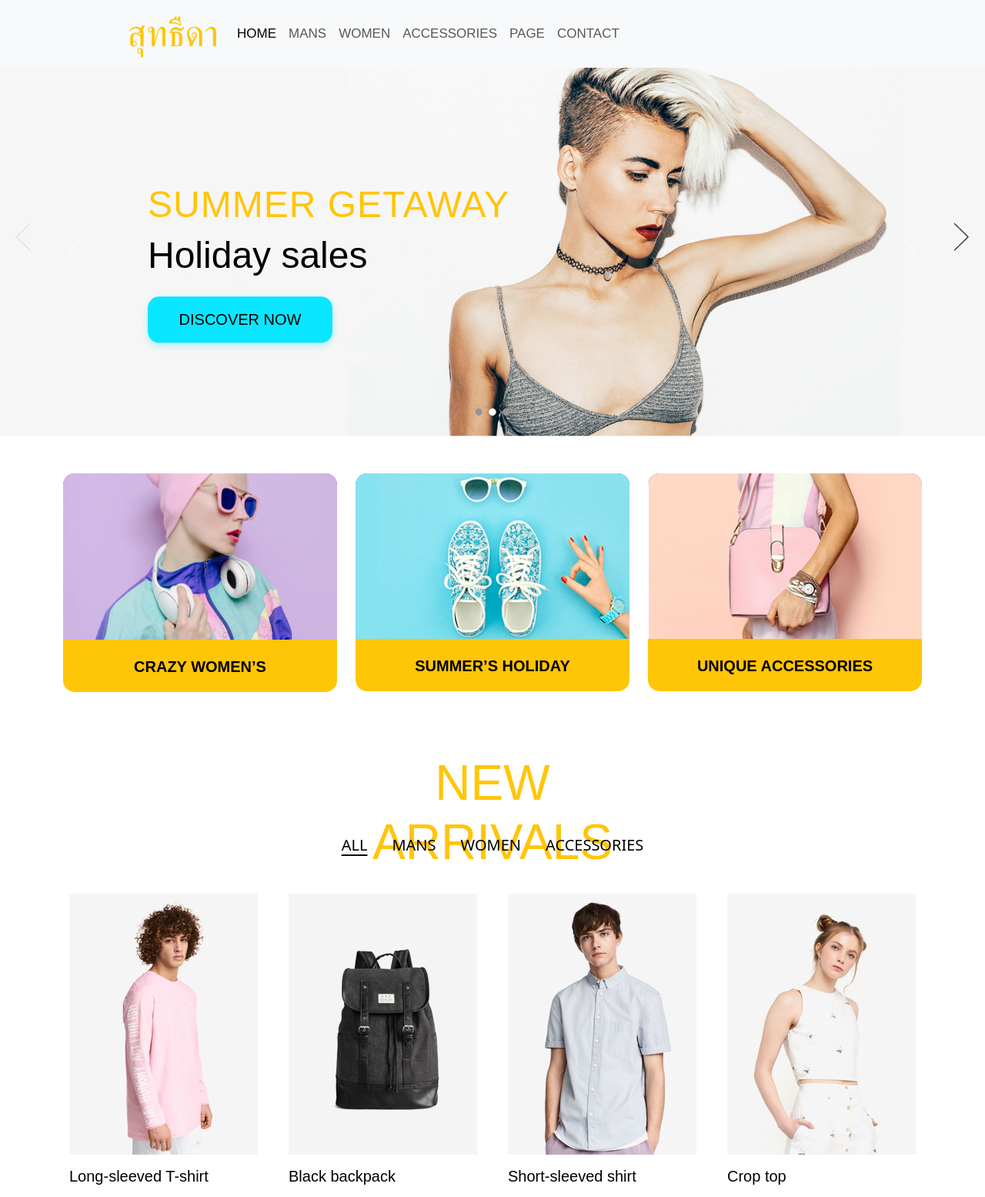
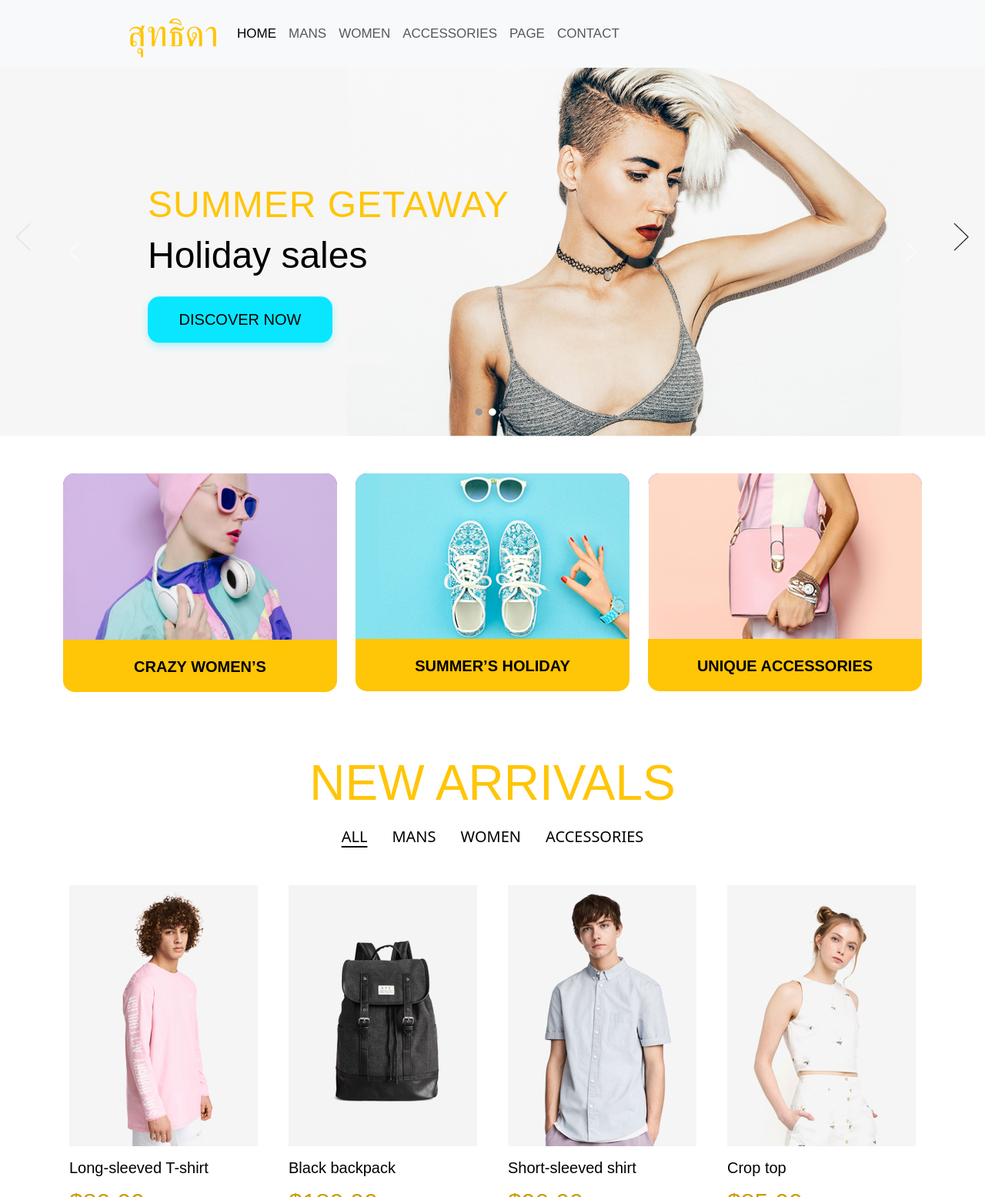
Before and after one commit to thanbanchas-tech/mook1, a plain HTML site: page index.html in a window 1280 px wide. Shown: the top 1555 px of the page at 77% size. Drawn offline with nearby package versions, Linux system fonts and the light colour scheme.

Commit message:
แก้ชื่อกับfont

```diff
--- a/css/style.css
+++ b/css/style.css
@@ -151,9 +151,7 @@ a.logoText{
 h2.newText{
   font-family: "Alata", sans-serif;
   font-size: 64px;
-  font-weight: 400;
-  width: 433px;
-  height: 88px;
+  font-weight: 400px;
   margin: 0 auto;
   color: #FFC507;
 }
--- a/index.html
+++ b/index.html
@@ -4,7 +4,6 @@
     <meta charset="utf-8">
     <meta name="viewport" content="width=device-width, initial-scale=1">
     <title>Mook-Sutthida</title>
-    <link rel="stylesheet" href="css/style.css">
     <!-- font -->
       <link rel="stylesheet" href="css/style.css">
       <link rel="stylesheet" href="css/fontface.css">
@@ -19,7 +18,7 @@
         <div class="col-12 ibm-plex-sans-thai-bold">
           <nav class="navbar navbar-expand-lg bg-body-tertiary">
             <div class="container-fluid">
-              <div><a class="navbar-brand logoText" href="#">สุทธืดา</a></div>
+              <div><a class="navbar-brand logoText" href="#">สุทธิดา</a></div>
               <button class="navbar-toggler" type="button" data-bs-toggle="collapse" data-bs-target="#navbarNav" aria-controls="navbarNav" aria-expanded="false" aria-label="Toggle navigation">
                 <span class="navbar-toggler-icon"></span>
               </button>
```
